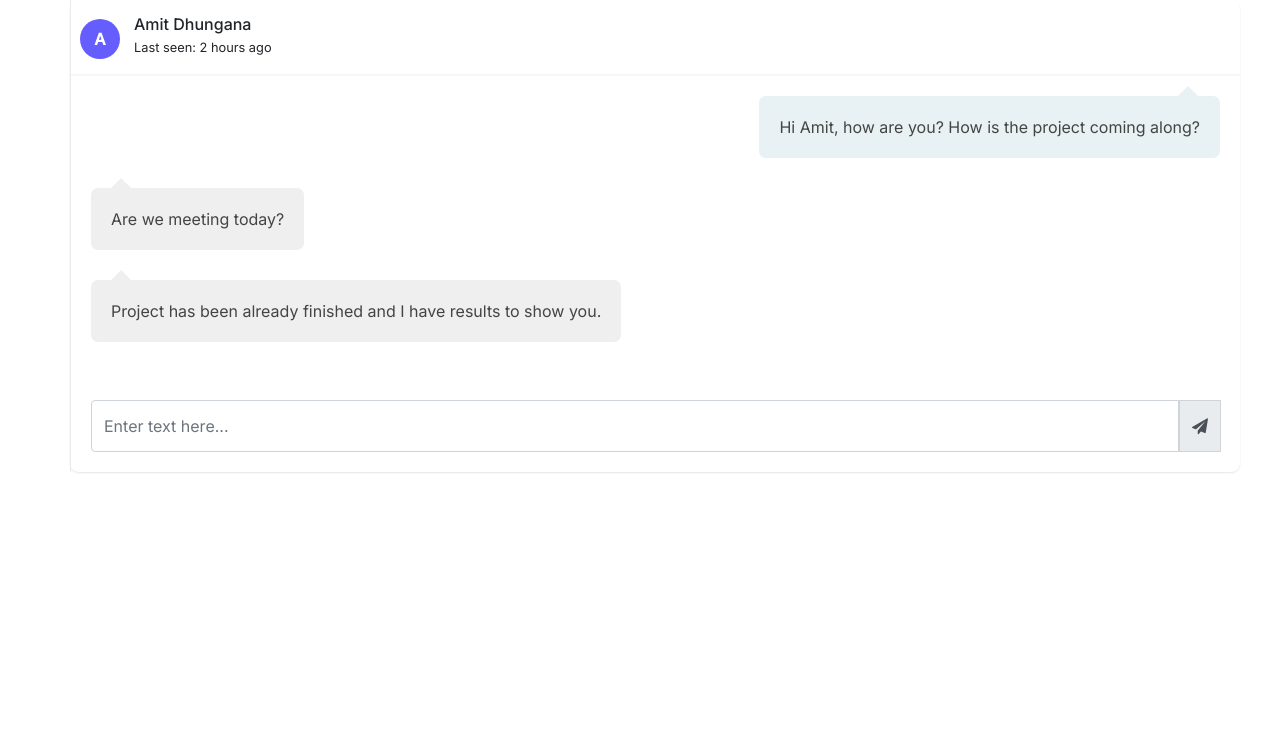
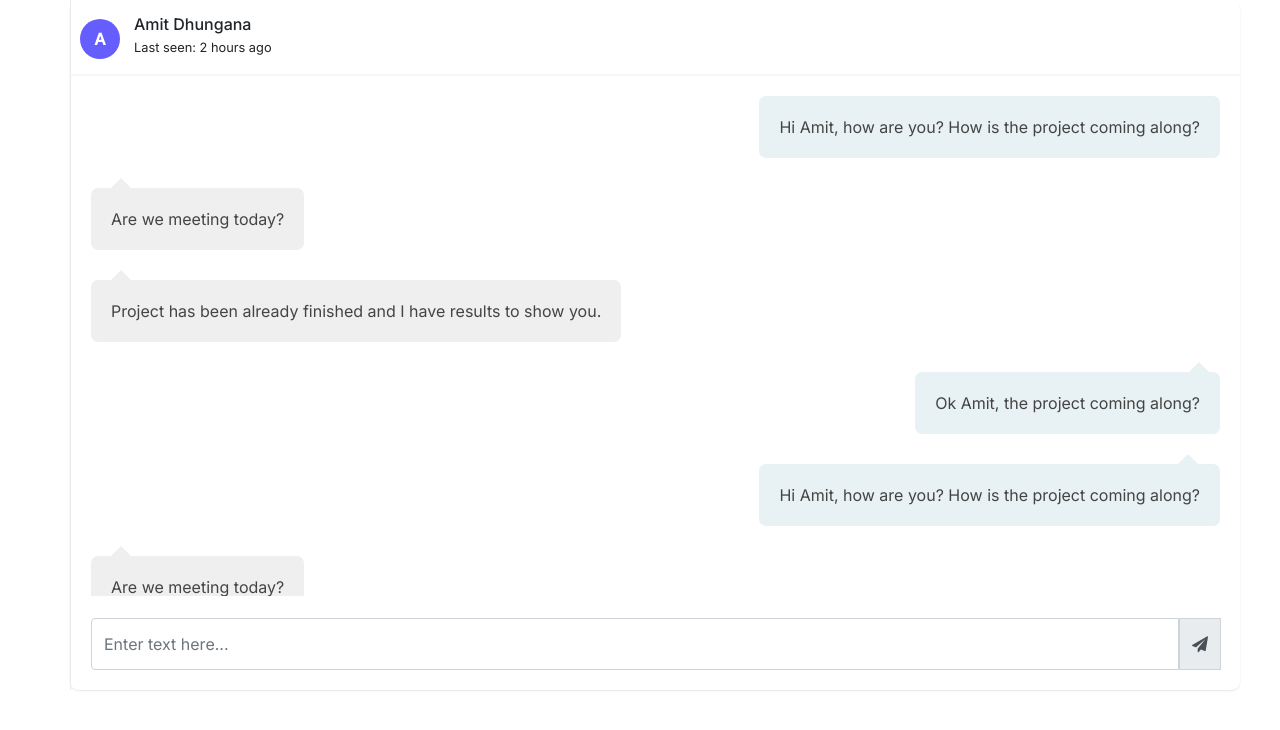
Before and after one commit to bhailabikesh/chat-ui, a plain HTML site: page chat.html in a window 1280 px wide. Drawn offline with nearby package versions, Linux system fonts and the light colour scheme.

Commit message:
scroll added

```diff
--- a/chat.html
+++ b/chat.html
@@ -32,9 +32,8 @@
                            </div>
                        </div>
                        <div class="chat-history">
-                            <ul class="m-b-0">
+                            <ul class="m-b-0 overflow-auto">
                                 <li class="clearfix">
-
                                     <div class="message other-message float-right"> Hi Amit, how are you? How is the project coming along? </div>
                                 </li>
                                 <li class="clearfix">
@@ -42,6 +41,21 @@
                                 </li>
                                 <li class="clearfix">
                                     <div class="message my-message">Project has been already finished and I have results to show you.</div>
+                                </li>
+                                <li class="clearfix">
+                                    <div class="message other-message float-right"> Ok Amit, the project coming along? </div>
+                                </li>
+                                <li class="clearfix">
+                                    <div class="message other-message float-right"> Hi Amit, how are you? How is the project coming along? </div>
+                                </li>
+                                <li class="clearfix">
+                                    <div class="message my-message">Are we meeting today?</div>
+                                </li>
+                                <li class="clearfix">
+                                    <div class="message my-message">Project has been already finished and I have results to show you.</div>
+                                </li>
+                                <li class="clearfix">
+                                    <div class="message other-message float-right"> Ok Amit, the project coming along? </div>
                                 </li>
                             </ul>
                         </div>
--- a/style.css
+++ b/style.css
@@ -141,7 +141,9 @@ body {
 
 .chat .chat-history {
     padding: 20px;
-    border-bottom: 2px solid #fff
+    border-bottom: 2px solid #fff;
+    overflow-y: scroll;
+    height: 60vh;
 }
 
 .chat .chat-history ul {
```
